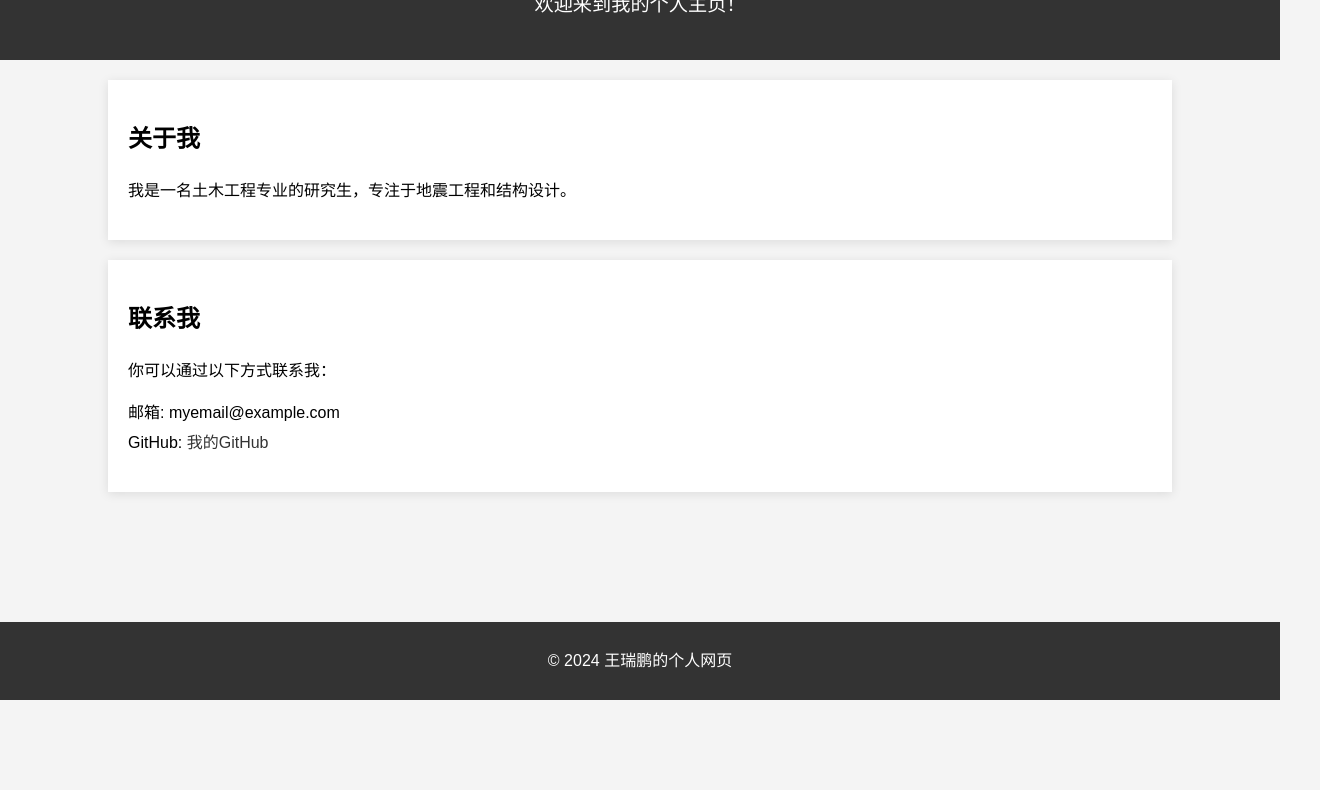
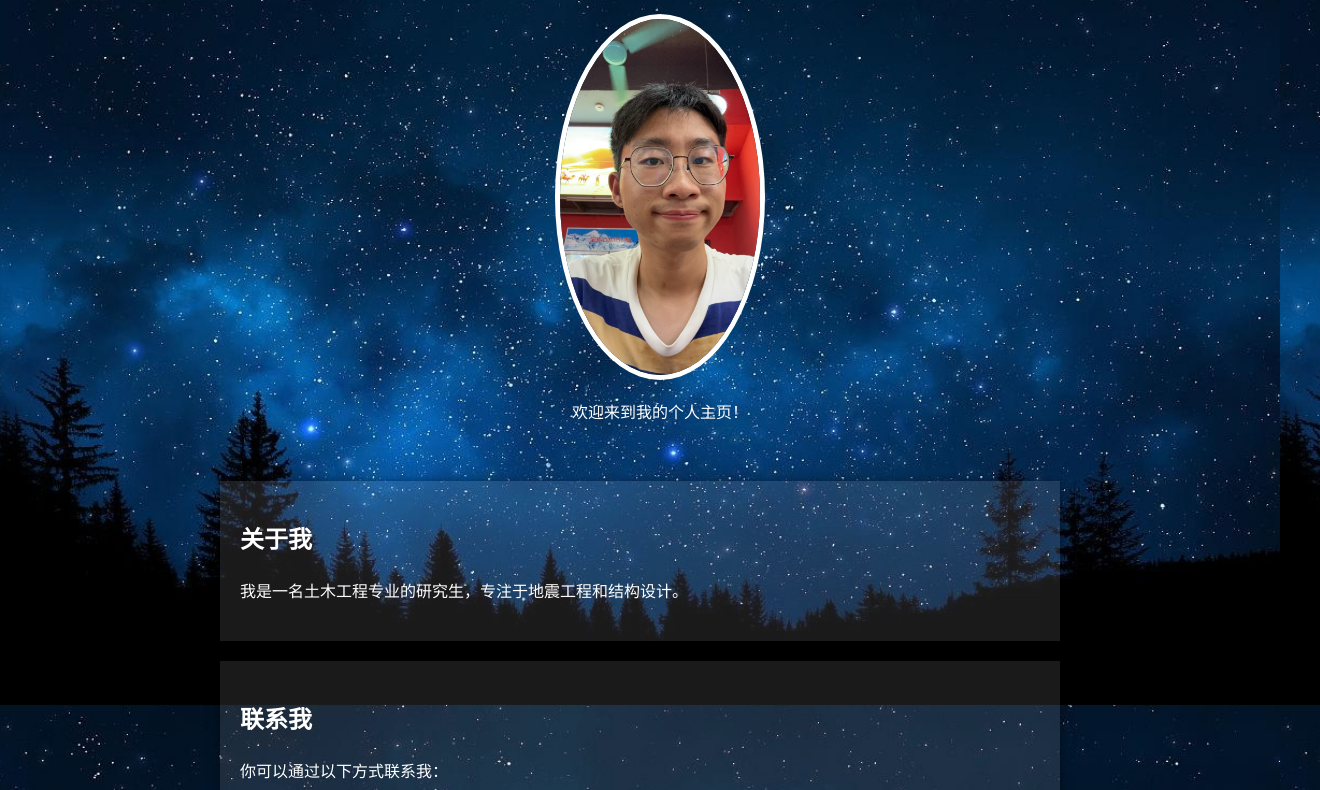
Before and after one commit to awsomeruipeng/my-personal-website, a plain HTML site: page index.html in a window 1280 px wide. Shown: the part 100-890 px from the top of the page, 1320 px wide, since content can reach past the window. Before the commit the page ends 800 px from the top, so only its background shows below. Drawn offline with Linux system fonts and the light colour scheme.

Commit message:
Add files via upload

```diff
--- a/index.html
+++ b/index.html
@@ -9,6 +9,8 @@
 <body>
     <header>
         <h1>你好，我是王瑞鹏</h1>
+        <img src="IMG_2511.JPG" alt="我的照片" style="width:200px; border-radius:50%;">
+
         <p>欢迎来到我的个人主页！</p>
     </header>
 
@@ -21,8 +23,8 @@
         <h2>联系我</h2>
         <p>你可以通过以下方式联系我：</p>
         <ul>
-            <li>邮箱: myemail@example.com</li>
-            <li>GitHub: <a href="https://github.com/yourusername" target="_blank">我的GitHub</a></li>
+            <li>邮箱: 1416548485@qq.com</li>
+            <li>微信: Wrp20010416</li>
         </ul>
     </section>
 
--- a/style.css
+++ b/style.css
@@ -1,58 +1,52 @@
+/* 确保页面可以滚动，字体颜色为白色 */
 body {
     font-family: Arial, sans-serif;
     line-height: 1.6;
     margin: 0;
     padding: 0;
-    background-color: #f4f4f4;
+    background: rgba(0, 0, 0, 0.7) url('sky.jpeg') no-repeat center center fixed;
+    background-size: cover; /* 使背景图片覆盖整个页面 */
+    min-height: 100vh;
+    overflow-x: hidden;
+    color: white; /* 确保文字颜色为白色，在深色背景上清晰可见 */
+}
+/* 头部样式，取消黑色背景，保持透明或半透明 */
+header {
+    background-color: transparent; /* 设置为透明，使背景图显示 */
+    color: white; /* 保持文字为白色 */
+    padding: 20px;
+    text-align: center;
+    width: 100%;
 }
 
-header {
-    background-color: #333;
-    color: white;
-    padding: 20px;
-    text-align: center;
+/* 保持图片椭圆形，但更自然 */
+img {
+    width: 150px; /* 设置固定宽度 */
+    height: auto; /* 根据宽度自动调整高度，保持原比例 */
+    display: block;
+    margin: 20px auto;
+    border-radius: 50%; /* 保持椭圆形 */
+    border: 5px solid white; /* 为图片添加白色边框 */
 }
 
-header h1 {
-    margin: 0;
-}
-
-header p {
-    font-size: 1.2em;
-}
-
+/* 确保“关于我”和“联系我”部分内容清晰可见 */
 section {
     padding: 20px;
     margin: 20px auto;
     width: 80%;
-    background-color: white;
-    box-shadow: 0 2px 10px rgba(0, 0, 0, 0.1);
+    background-color: rgba(255, 255, 255, 0.1); /* 设置内容背景为半透明白色 */
+    box-shadow: 0 2px 10px rgba(0, 0, 0, 0.5); /* 添加阴影效果 */
+    max-width: 800px;
+    color: white; /* 设置文字为白色 */
 }
 
-ul {
-    list-style-type: none;
-    padding: 0;
-}
-
-li {
-    margin: 5px 0;
-}
-
-a {
-    color: #333;
-    text-decoration: none;
-}
-
-a:hover {
-    text-decoration: underline;
-}
-
+/* 页脚样式 */
 footer {
-    background-color: #333;
+    background-color: rgba(0, 0, 0, 0.8); /* 保持页脚半透明 */
     color: white;
     text-align: center;
-    padding: 10px 0;
-    position: absolute;
+    padding: 10px;
+    position: relative;
+    bottom: 0;
     width: 100%;
-    bottom: 0;
 }
```
Also changed, not shown: IMG_2511.JPG (added), sky.jpeg (added).
